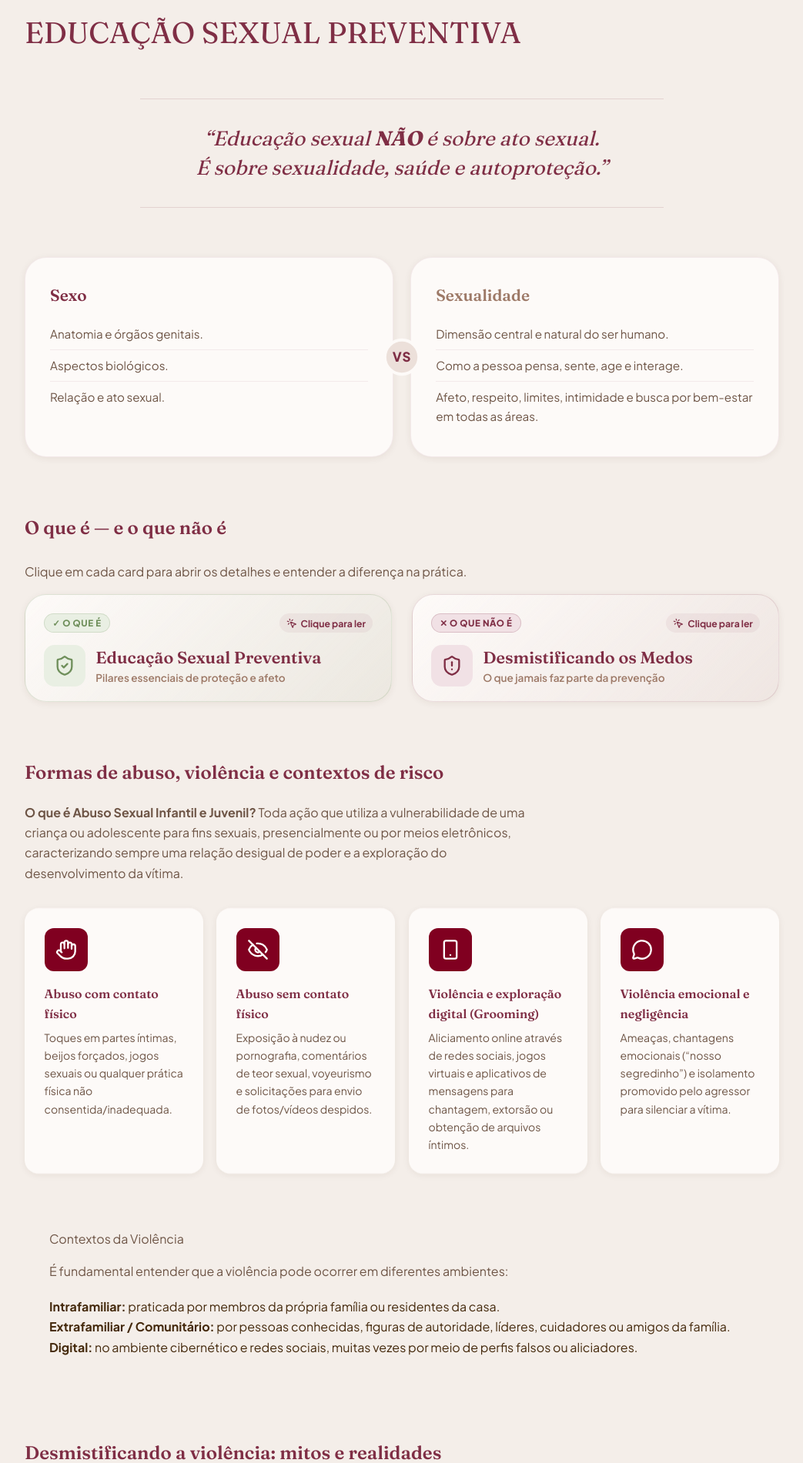
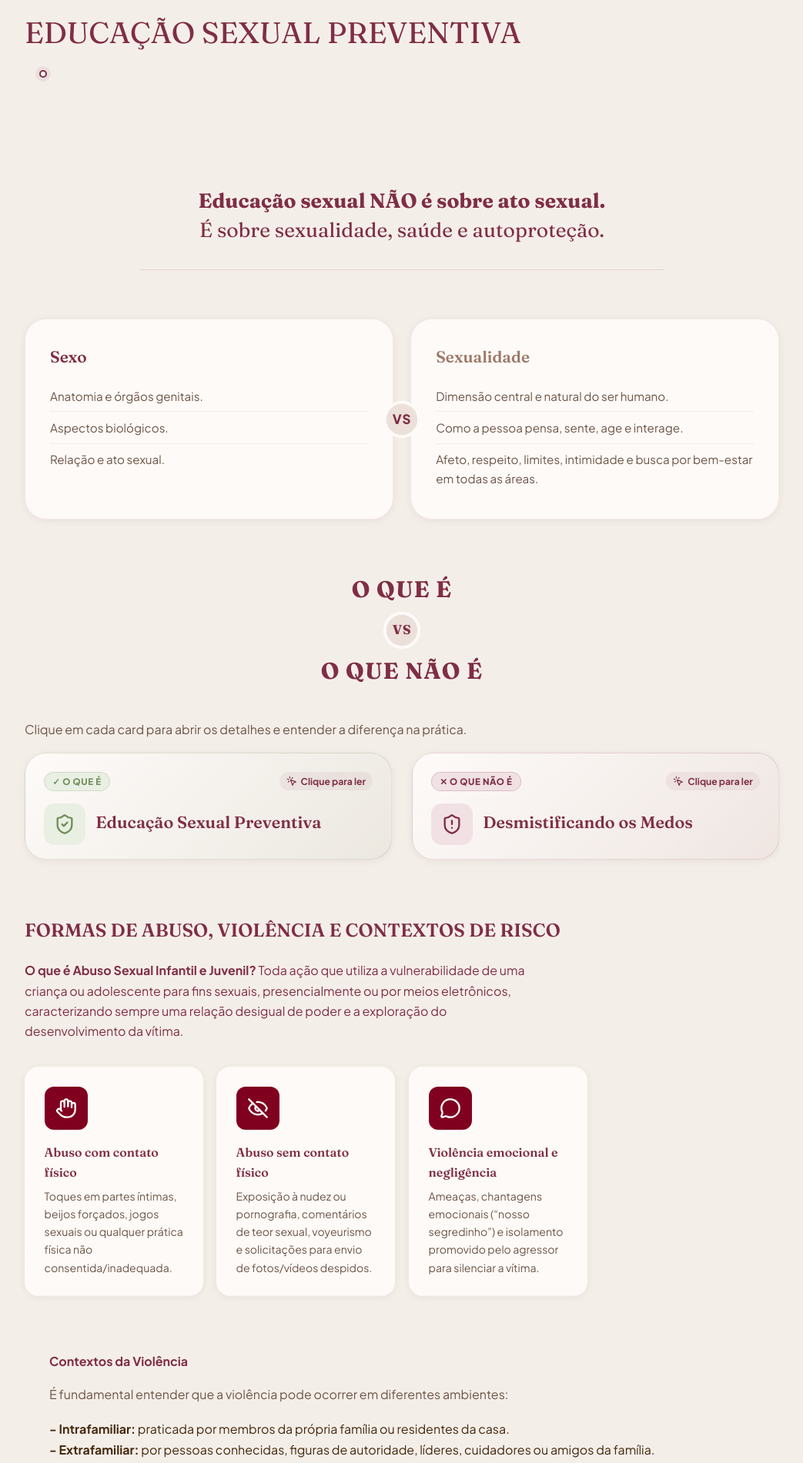
Before and after one commit to AugustoBrunoo/cartilha_virtual, a React (Vite) app: page / in a window 1280 px wide. Shown: the part 982-2883 px from the top of the page at 77% size, without its empty margins (118-1161 px from the left). Built offline with nearby package versions, Linux system fonts and the light colour scheme.

Commit message:
refactor: atualizar conteúdo, estilo e estrutura em componentes de interface

```diff
--- a/src/components/ConceptModals/index.jsx
+++ b/src/components/ConceptModals/index.jsx
@@ -117,7 +117,7 @@
                 </div>
                 <div className="reading-trigger-text">
                   <h4 className="reading-card-title">{card.title}</h4>
-                  <p className="reading-card-subtitle">{card.subtitle}</p>
+                  {/* <p className="reading-card-subtitle">{card.subtitle}</p> */}
                 </div>
               </div>
             </button>
@@ -162,7 +162,7 @@
                     {card.badge}
                   </span>
                   <h3 className="reading-modal-title">{card.title}</h3>
-                  <p className="reading-modal-subtitle">{card.subtitle}</p>
+                  {/* <p className="reading-modal-subtitle">{card.subtitle}</p> */}
                 </div>
               </div>
 
--- a/src/components/DigitalAlert/index.jsx
+++ b/src/components/DigitalAlert/index.jsx
@@ -18,7 +18,7 @@
       </div>
 
       <div className="digital-tips-section">
-        <h4 className="digital-tips-title">Dicas de segurança e proteção online</h4>
+
         <div className="digital-tips-grid">
 
           <div className="digital-tip-card">
--- a/src/components/FamilyRoleModals/index.jsx
+++ b/src/components/FamilyRoleModals/index.jsx
@@ -107,7 +107,7 @@
                 </div>
                 <div className="reading-trigger-text">
                   <h4 className="reading-card-title">{card.title}</h4>
-                  <p className="reading-card-subtitle">{card.subtitle}</p>
+                  {/* <p className="reading-card-subtitle">{card.subtitle}</p> */}
                 </div>
               </div>
             </button>
@@ -141,7 +141,7 @@
                     </div>
                     <div>
                       <h3 className="reading-modal-title">{card.title}</h3>
-                      <p className="reading-modal-subtitle">{card.subtitle}</p>
+                      {/* <p className="reading-modal-subtitle">{card.subtitle}</p> */}
                     </div>
                   </div>
 
--- a/src/components/SchoolRoleModals/index.jsx
+++ b/src/components/SchoolRoleModals/index.jsx
@@ -99,7 +99,7 @@
                 </div>
                 <div className="reading-trigger-text">
                   <h4 className="reading-card-title">{card.title}</h4>
-                  <p className="reading-card-subtitle">{card.subtitle}</p>
+                  {/* <p className="reading-card-subtitle">{card.subtitle}</p> */}
                 </div>
               </div>
             </button>
@@ -133,7 +133,7 @@
                     </div>
                     <div>
                       <h3 className="reading-modal-title">{card.title}</h3>
-                      <p className="reading-modal-subtitle">{card.subtitle}</p>
+                      {/* <p className="reading-modal-subtitle">{card.subtitle}</p> */}
                     </div>
                   </div>
 
--- a/src/components/Section1/index.jsx
+++ b/src/components/Section1/index.jsx
@@ -14,10 +14,23 @@
         <div className="section-inner">
           <h2 className="section-title">O que você precisa saber sobre educação sexual preventiva</h2>
 
+          {/*  Seta conectando o título à "Diferença fundamental"  */}
+          <div className="title-connector" aria-hidden="true">
+            <svg className="title-connector__svg" viewBox="0 0 1000 100" preserveAspectRatio="none">
+              <path
+                className="title-connector__path"
+                d="M 24 0 C 24 70, 500 20, 500 96"
+                pathLength="1"
+              />
+            </svg>
+            <span className="title-connector__dot" />
+            <span className="title-connector__head" />
+          </div>
+
           {/*  1. Diferença fundamental  */}
           <div className="block" data-reveal-group>
             <blockquote className="pull-quote" data-reveal>
-              “Educação sexual <strong>NÃO</strong> é sobre ato sexual.<br /> É sobre sexualidade, saúde e autoproteção.”
+              <strong>Educação sexual NÃO é sobre ato sexual.</strong><br /> É sobre sexualidade, saúde e autoproteção.
             </blockquote>
 
             <div className="compare-grid">
@@ -48,14 +61,18 @@
 
           {/*  O que é e o que não é — Modais interativos  */}
           <div className="block">
-            <h3 className="block-title">O que é — e o que não é</h3>
+            <h3 className="concept-vs-title">
+              <span className="concept-vs-text">O QUE É</span>
+              <span className="compare-vs concept-vs-circle" aria-label="Versus">VS</span>
+              <span className="concept-vs-text">O QUE NÃO É</span>
+            </h3>
             <ConceptModals />
           </div>
 
           {/*  Formas de abuso  */}
           <div className="block">
-            <h3 className="block-title">Formas de abuso, violência e contextos de risco</h3>
-            <p className="block-lead"><strong>O que é Abuso Sexual Infantil e Juvenil?</strong> Toda ação que utiliza a
+            <h3 className="block-title">FORMAS DE ABUSO, VIOLÊNCIA E CONTEXTOS DE RISCO</h3>
+            <p className="block-lead" style={{ color: 'var(--primary)' }}><strong>O que é Abuso Sexual Infantil e Juvenil?</strong> Toda ação que utiliza a
               vulnerabilidade de uma criança ou adolescente para fins sexuais, presencialmente ou por meios
               eletrônicos, caracterizando sempre uma relação desigual de poder e a exploração do desenvolvimento
               da vítima.</p>
@@ -71,11 +88,11 @@
                 title="Abuso sem contato físico"
                 description="Exposição à nudez ou pornografia, comentários de teor sexual, voyeurismo e solicitações para envio de fotos/vídeos despidos."
               />
-              <TiltCard
+              {/* <TiltCard
                 icon={Smartphone}
                 title="Violência e exploração digital (Grooming)"
                 description="Aliciamento online através de redes sociais, jogos virtuais e aplicativos de mensagens para chantagem, extorsão ou obtenção de arquivos íntimos."
-              />
+              /> */}
               <TiltCard
                 icon={MessageCircle}
                 title="Violência emocional e negligência"
@@ -84,19 +101,21 @@
             </div>
 
             <div className="digital-card" style={{ marginTop: '2.5em', padding: '2em' }}>
-              <p className="digital-subtitle" style={{ marginTop: 0 }}>Contextos da Violência</p>
+              <p className="digital-subtitle" style={{ marginTop: 0, fontWeight: 'bold', color: 'var(--primary)' }}>Contextos da Violência</p>
               <p style={{ marginBottom: '1.2em' }}>É fundamental entender que a violência pode ocorrer em diferentes ambientes:</p>
               <ul className="digital-list" style={{ listStyle: 'none', padding: 0 }}>
-                <li><strong>Intrafamiliar:</strong> praticada por membros da própria família ou residentes da casa.</li>
-                <li><strong>Extrafamiliar / Comunitário:</strong> por pessoas conhecidas, figuras de autoridade, líderes, cuidadores ou amigos da família.</li>
-                <li><strong>Digital:</strong> no ambiente cibernético e redes sociais, muitas vezes por meio de perfis falsos ou aliciadores.</li>
+                <li><strong>- Intrafamiliar:</strong> praticada por membros da própria família ou residentes da casa.</li>
+                <li><strong>- Extrafamiliar:</strong> por pessoas conhecidas, figuras de autoridade, líderes, cuidadores ou amigos da família.</li>
+                <li><strong>- Digital:</strong> no ambiente cibernético e redes sociais, muitas vezes por meio de perfis falsos ou aliciadores.</li>
               </ul>
             </div>
           </div>
 
+          <div className="block-divider" role="separator" aria-hidden="true" />
+
           {/*  Mitos e realidades  */}
           <div className="block">
-            <h3 className="block-title">Desmistificando a violência: mitos e realidades</h3>
+            <h3 className="block-title">DESMISTIFICANDO A VIOLÊNCIA: MITOS E REALIDADES</h3>
             <p className="block-lead">Clique em cada card para revelar a realidade por trás do mito.</p>
             <div className="flip-grid">
               <FlipCard
@@ -125,7 +144,7 @@
           {/*  Pilares do consentimento  */}
           <div className="block">
             <h3 className="block-title">Consentimento, limites e prevenção no dia a dia</h3>
-            <p className="block-subtitle">Os pilares do consentimento e dos limites do corpo</p>
+
             <ol className="pillar-list">
               <li><span className="pillar-num">1</span><div><strong>Idade e capacidade:</strong> A idade mínima de consentimento é 14 anos (conforme o Código Penal). Mesmo após essa idade, é necessário avaliar a maturidade emocional e psicológica do adolescente para compreender as consequências de suas escolhas.</div></li>
               <li><span className="pillar-num">2</span><div><strong>Autonomia e liberdade:</strong> O consentimento deve ser dado explicitamente, sem coerção, manipulação, chantagem, intimidação ou desigualdade de autoridade.</div></li>
--- a/src/components/Section3/index.jsx
+++ b/src/components/Section3/index.jsx
@@ -19,7 +19,7 @@
           </p>
 
           <div className="checklist-container" style={{ margin: '2.5rem 0', padding: '2rem', background: 'var(--surface-2)', borderRadius: 'var(--radius-lg)', border: '1px solid rgba(157, 121, 103, 0.15)' }}>
-            <h4 className="block-subtitle" style={{ marginTop: 0, color: 'var(--primary)', marginBottom: '1.5rem', fontSize: '1.2rem' }}>Checklist familiar — como aplicar a prevenção na rotina</h4>
+            <h4 className="block-subtitle" style={{ marginTop: 0, color: 'var(--primary)', marginBottom: '1.5rem', fontSize: '1.2rem' }}>Checklist familiar: como aplicar a prevenção na rotina?</h4>
             <ul className="checklist">
               <ChecklistItem index={0}>
                 <strong>Nomes reais para o corpo:</strong> nomeie as partes íntimas com clareza anatomicamente correta (sem apelidos pejorativos), permitindo relatos precisos caso algo aconteça.
@@ -34,7 +34,7 @@
           </div>
 
           <div className="interaction-prompt" style={{ textAlign: 'center', marginBottom: '1.5rem', color: 'var(--ink)' }}>
-             <p style={{ fontWeight: 600, fontSize: '1.1rem' }}>Clique nos cartões abaixo para entender melhor como agir no dia a dia:</p>
+            <p style={{ fontWeight: 600, fontSize: '1.1rem' }}>Clique nos cartões abaixo para entender melhor como agir no dia a dia:</p>
           </div>
 
           <FamilyRoleModals />
--- a/src/components/Section4/index.jsx
+++ b/src/components/Section4/index.jsx
@@ -130,7 +130,7 @@
 
             <div className="author-body">
               <p className="author-bio">
-                Graduanda em Pedagogia pela UniSão José e Master ESEPAS (Educação Sexual, Emocional e Prevenção ao Abuso Sexual). Atua como pesquisadora no Programa Jovens Cientistas Cariocas, desenvolvendo ações de conscientização e orientação preventiva voltadas a famílias, educadores e comunidades na Nave do Conhecimento de Campo Grande.
+                Graduada em Pedagogia pela UniSão José e Master ESEPAS (Educação Sexual, Emocional e Prevenção ao Abuso Sexual). Atua como pesquisadora no Programa Jovens Cientistas Cariocas, desenvolvendo ações de conscientização e orientação preventiva voltadas a famílias, educadores e comunidades na Nave do Conhecimento de Campo Grande.
               </p>
 
               {/* <div className="author-specialty-cards">
@@ -151,7 +151,7 @@
               </div> */}
 
               <div className="author-social-section">
-                <a href="mailto:brunaschagas@email.com" className="social-btn">
+                <a href="mailto:brunasancha15@gmail.com" className="social-btn">
                   <Mail size={18} />
                   <span>Email</span>
                 </a>
@@ -159,7 +159,7 @@
                   <InstagramIcon size={18} />
                   <span>Instagram</span>
                 </a>
-                <a href="https://linkedin.com/in/brunaschagas" target="_blank" rel="noopener noreferrer" className="social-btn">
+                <a href="https://www.linkedin.com/in/brunachagas-/" target="_blank" rel="noopener noreferrer" className="social-btn">
                   <LinkedinIcon size={18} />
                   <span>LinkedIn</span>
                 </a>
--- a/src/index.css
+++ b/src/index.css
@@ -544,6 +544,115 @@
   font-weight: 400;
 }
 
+/* ============================================================
+   TITLE → BLOCK CONNECTOR (seta curva)
+============================================================ */
+.section-title:has(+ .title-connector) {
+  margin-bottom: .55em;
+}
+
+.title-connector {
+  position: relative;
+  height: clamp(70px, 10vw, 100px);
+  margin-bottom: .9em;
+  pointer-events: none;
+}
+
+.title-connector__svg {
+  position: absolute;
+  inset: 0;
+  width: 100%;
+  height: 100%;
+  overflow: visible;
+}
+
+.title-connector__path {
+  fill: none;
+  stroke: var(--primary-light);
+  stroke-width: 1.75px;
+  stroke-linecap: round;
+  stroke-dasharray: .012 .014;
+  vector-effect: non-scaling-stroke;
+  opacity: .75;
+}
+
+/* Ponto de partida, logo abaixo do título */
+.title-connector__dot {
+  position: absolute;
+  top: 0;
+  left: 2.4%;
+  width: 10px;
+  height: 10px;
+  border-radius: 50%;
+  background: var(--surface);
+  border: 2px solid var(--primary);
+  box-shadow: 0 0 0 5px rgba(127, 46, 69, .08);
+  transform: translate(-50%, -50%);
+}
+
+/* Ponta da seta, centralizada sobre a citação */
+.title-connector__head {
+  position: absolute;
+  left: 50%;
+  bottom: 2px;
+  width: 11px;
+  height: 11px;
+  border-right: 2px solid var(--primary);
+  border-bottom: 2px solid var(--primary);
+  border-bottom-right-radius: 2px;
+  transform: translateX(-50%) rotate(45deg);
+  animation: title-connector-bob 2.4s var(--ease) infinite;
+}
+
+@keyframes title-connector-bob {
+
+  0%,
+  100% {
+    transform: translate(-50%, 0) rotate(45deg);
+  }
+
+  50% {
+    transform: translate(-50%, 4px) rotate(45deg);
+  }
+}
+
+/* Desenha a linha conforme a rolagem (navegadores com suporte) */
+@supports (animation-timeline: view()) {
+  .title-connector__path {
+    stroke-dasharray: 1;
+    stroke-dashoffset: 1;
+    animation: title-connector-draw linear both;
+    animation-timeline: view();
+    animation-range: entry 20% cover 45%;
+  }
+
+  .title-connector__head {
+    animation:
+      title-connector-head-in linear both,
+      title-connector-bob 2.4s var(--ease) infinite;
+    animation-timeline: view(), auto;
+    animation-range: entry 20% cover 45%, normal;
+  }
+}
+
+@keyframes title-connector-draw {
+  to {
+    stroke-dashoffset: 0;
+  }
+}
+
+@keyframes title-connector-head-in {
+
+  0%,
+  85% {
+    opacity: 0;
+  }
+
+  100% {
+    opacity: 1;
+  }
+}
+
 .section-lead {
   max-width: 620px;
   margin-bottom: 2em;
@@ -575,6 +684,34 @@
   margin-bottom: .8em;
 }
 
+/* ============================================================
+   CONCEPT TITLE VERTICAL (O QUE É / VS / O QUE NÃO É)
+============================================================ */
+.concept-vs-title {
+  display: flex;
+  flex-direction: column;
+  align-items: center;
+  justify-content: center;
+  text-align: center;
+  gap: 0.35em;
+  margin: 0 auto 2.4em;
+  max-width: 600px;
+}
+
+.concept-vs-text {
+  font-family: var(--font-display);
+  font-size: clamp(1.35rem, 2.8vw, 1.85rem);
+  font-weight: 800;
+  color: var(--primary);
+  letter-spacing: 0.04em;
+  line-height: 1.25;
+}
+
+.concept-vs-circle {
+  margin: 0.25em 0;
+  flex-shrink: 0;
+}
+
 .numbered-title-group {
   display: flex;
   align-items: center;
@@ -623,13 +760,12 @@
 .pull-quote {
   font-family: var(--font-display);
   font-size: clamp(1.2rem, 2.5vw, 1.65rem);
-  font-style: italic;
+  font-style: normal;
   color: var(--primary);
   text-align: center;
   max-width: 680px;
   margin: 0 auto 2.4em;
   padding: 1.2em 1.4em;
-  border-top: 1px solid rgba(127, 46, 69, .15);
   border-bottom: 1px solid rgba(127, 46, 69, .15);
   line-height: 1.45;
 }
@@ -2462,7 +2598,10 @@
   width: 100%;
   height: 100%;
   object-fit: cover;
-  object-position: center 10%;
+  object-position: center 25%;
+  transform: scale(1.25);
+  transform-origin: center 22%;
+  transition: transform 0.3s var(--ease);
 }
 
 .author-header {
```
Also changed, not shown: src/assets/fotoAutora/img_bruna.jpeg.
